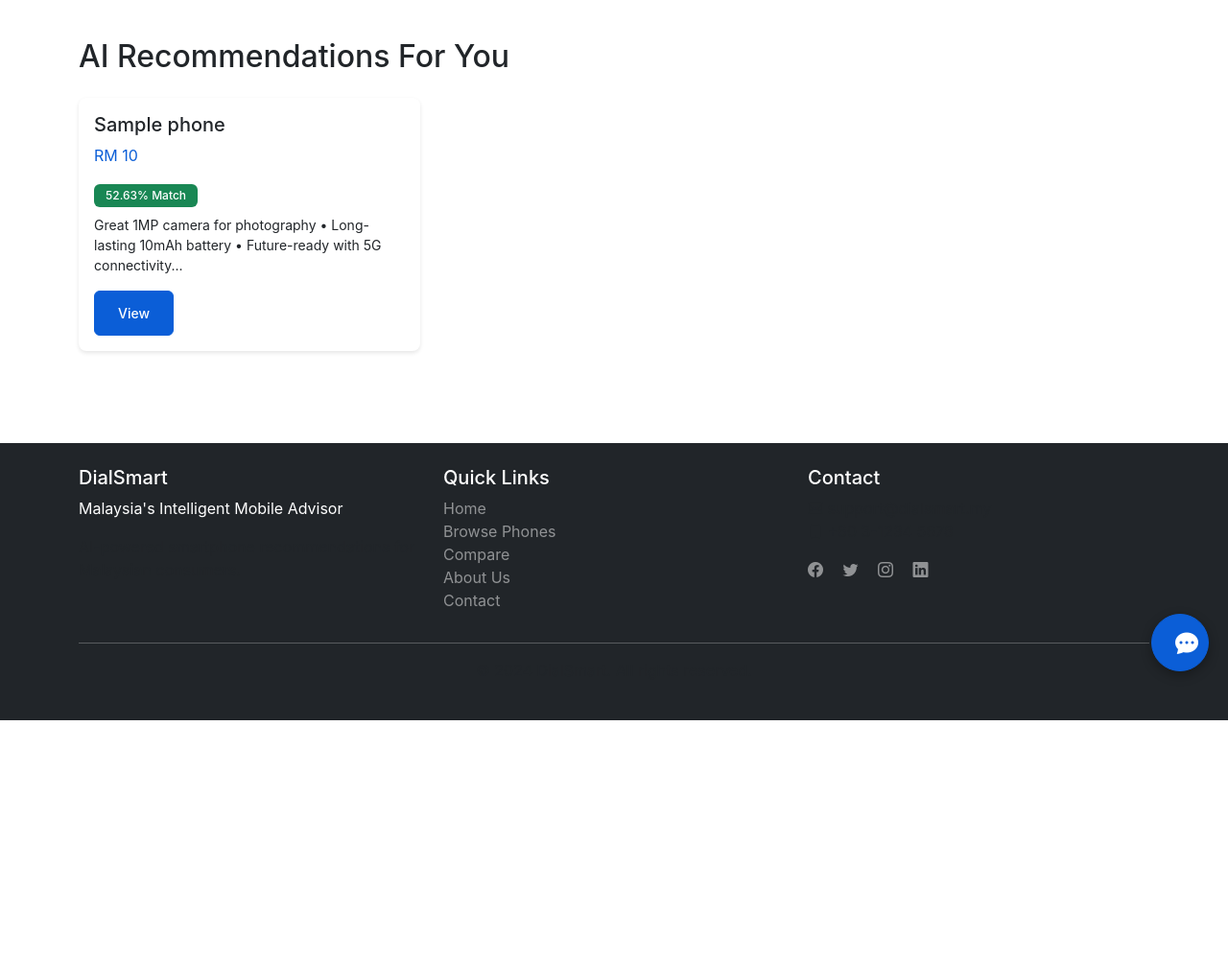
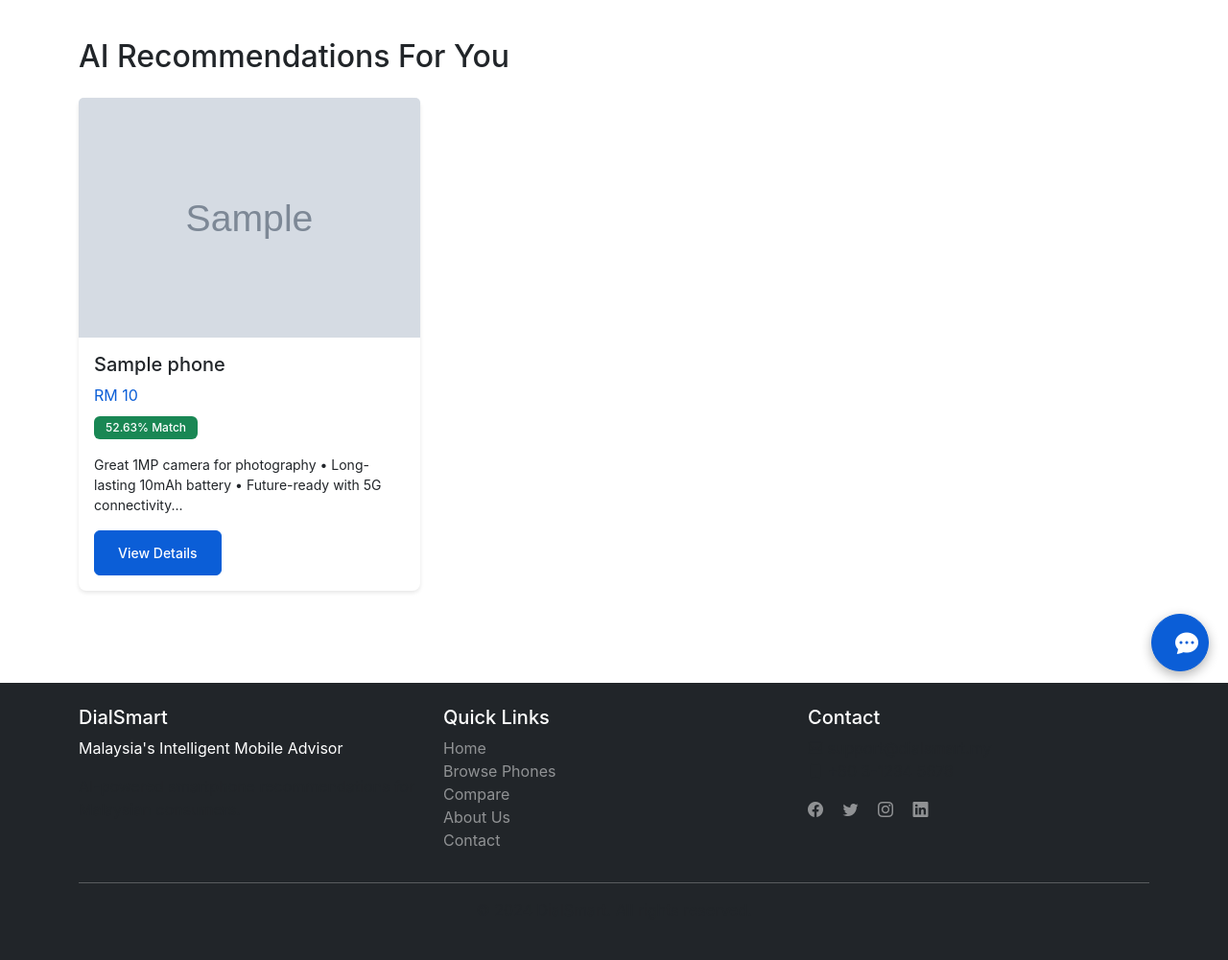
Before and after one commit to AlisonOoi123/DialSmart, a Flask app: page /recommendations in a window 1280 px wide. Shown: the part 80-1081 px from the top of the page at 96% size. Before the commit the page ends 831 px from the top, so only its background shows below. Run offline with Flask 3, Linux system fonts and the light colour scheme; a user stored in the database is signed in; tables that the repository leaves empty hold one stand-in row (values such as "Sample post"); grey boxes marked "Sample" are stand-in pictures.

Commit message:
Add files via upload

```diff
--- a/app/templates/user/recommendations.html
+++ b/app/templates/user/recommendations.html
@@ -6,13 +6,18 @@
     <div class="row mt-4">
         {% for rec in recommendations %}
         <div class="col-md-4 mb-4">
-            <div class="card">
+            <div class="card h-100">
+                {% if rec['phone'].main_image and rec['phone'].main_image != 'None' and rec['phone'].main_image != '' %}
+                <img src="{{ rec['phone'].main_image }}" class="card-img-top" alt="{{ rec['phone'].model_name }}" style="height: 250px; object-fit: cover;" onerror="this.src='https://via.placeholder.com/400x250/e0e0e0/666666?text={{ rec['phone'].model_name | urlencode }}'">
+                {% else %}
+                <img src="https://via.placeholder.com/400x250/e0e0e0/666666?text={{ rec['phone'].model_name | urlencode }}" class="card-img-top" alt="{{ rec['phone'].model_name }}" style="height: 250px; object-fit: cover;">
+                {% endif %}
                 <div class="card-body">
                     <h5>{{ rec['phone'].model_name }}</h5>
-                    <p class="text-primary">RM {{ "{:,.0f}".format(rec['phone'].price) }}</p>
-                    <span class="badge bg-success">{{ rec['match_score'] }}% Match</span>
+                    <p class="text-primary mb-2">RM {{ "{:,.0f}".format(rec['phone'].price) }}</p>
+                    <span class="badge bg-success mb-2">{{ rec['match_score'] }}% Match</span>
                     <p class="small mt-2">{{ rec['reasoning'][:100] }}...</p>
-                    <a href="{{ url_for('phone.details', phone_id=rec['phone'].id) }}" class="btn btn-sm btn-primary">View</a>
+                    <a href="{{ url_for('phone.details', phone_id=rec['phone'].id) }}" class="btn btn-sm btn-primary">View Details</a>
                 </div>
             </div>
         </div>
```
